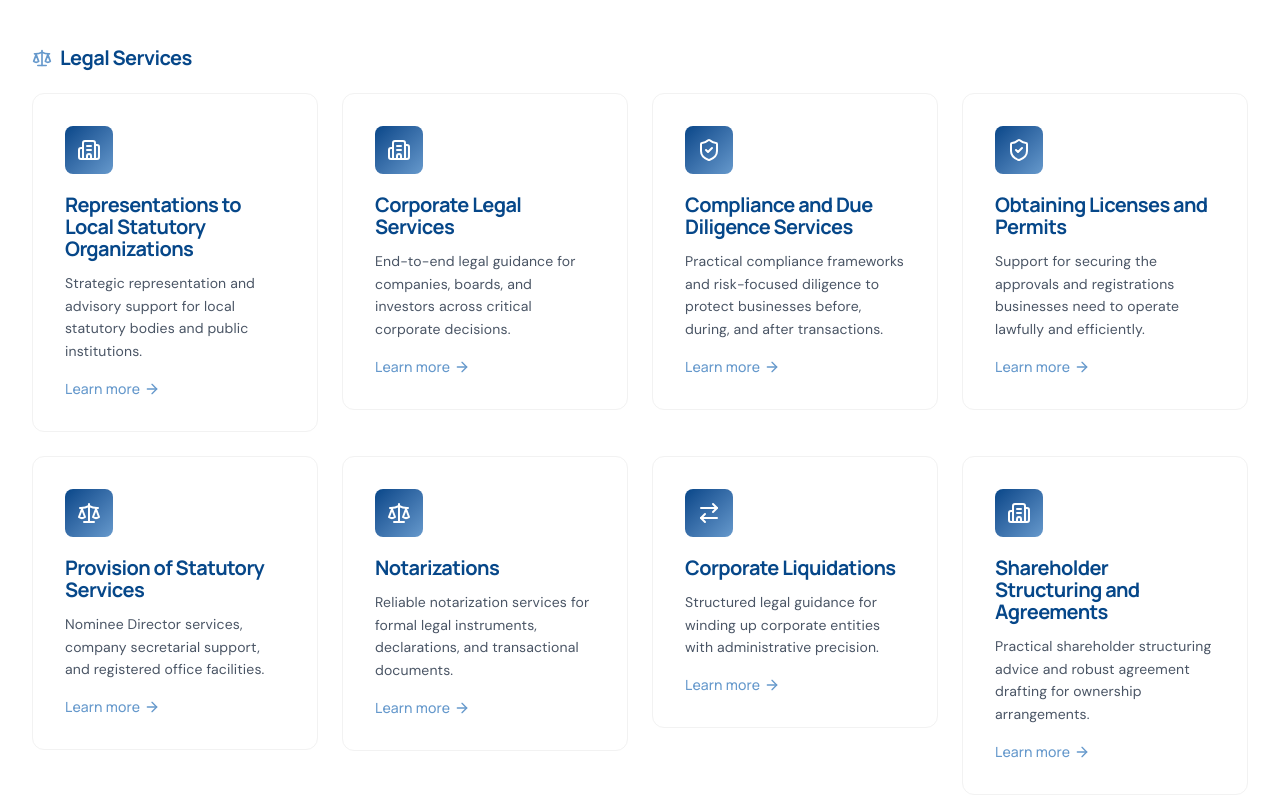
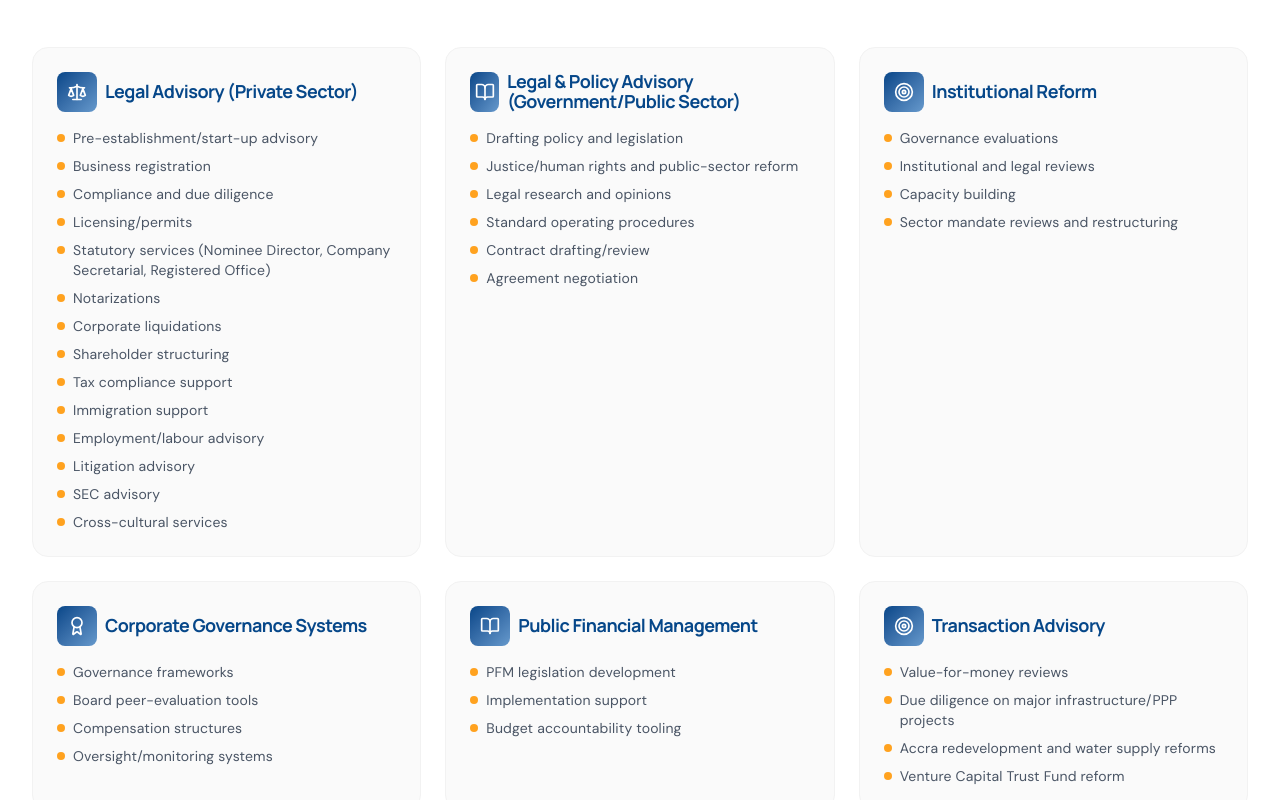
Before and after one commit to Puzzle-Fxr/shawbellconsulting, a React (Vite) app: page / in a window 1280 px wide. Shown: the part 1820-2620 px from the top of the page. Built offline with nearby package versions, Linux system fonts and the light colour scheme.

Commit message:
feat: add service groups section with detailed offerings on Home page

```diff
--- a/src/pages/Home.tsx
+++ b/src/pages/Home.tsx
@@ -1,12 +1,94 @@
 import { Link } from 'react-router-dom';
 import { motion } from 'framer-motion';
 import { ArrowRight, Award, Users, BookOpen, Scale, ChevronRight, Star, Target, MapPin, Phone, Mail } from 'lucide-react';
-import ServiceCard from '../components/ServiceCard';
-import { legalServices, advisoryServices, briefs, people, partners, accolades } from '../lib/data';
+import { briefs, people, partners, accolades } from '../lib/data';
 
 export default function Home() {
   const founder = people.find(p => p.isFounder)!;
   const latestArticle = briefs[0];
+
+  const serviceGroups = [
+    {
+      title: 'Legal Advisory (Private Sector)',
+      icon: Scale,
+      items: [
+        'Pre-establishment/start-up advisory',
+        'Business registration',
+        'Compliance and due diligence',
+        'Licensing/permits',
+        'Statutory services (Nominee Director, Company Secretarial, Registered Office)',
+        'Notarizations',
+        'Corporate liquidations',
+        'Shareholder structuring',
+        'Tax compliance support',
+        'Immigration support',
+        'Employment/labour advisory',
+        'Litigation advisory',
+        'SEC advisory',
+        'Cross-cultural services',
+      ],
+    },
+    {
+      title: 'Legal & Policy Advisory (Government/Public Sector)',
+      icon: BookOpen,
+      items: [
+        'Drafting policy and legislation',
+        'Justice/human rights and public-sector reform',
+        'Legal research and opinions',
+        'Standard operating procedures',
+        'Contract drafting/review',
+        'Agreement negotiation',
+      ],
+    },
+    {
+      title: 'Institutional Reform',
+      icon: Target,
+      items: [
+        'Governance evaluations',
+        'Institutional and legal reviews',
+        'Capacity building',
+        'Sector mandate reviews and restructuring',
+      ],
+    },
+    {
+      title: 'Corporate Governance Systems',
+      icon: Award,
+      items: [
+        'Governance frameworks',
+        'Board peer-evaluation tools',
+        'Compensation structures',
+        'Oversight/monitoring systems',
+      ],
+    },
+    {
+      title: 'Public Financial Management',
+      icon: BookOpen,
+      items: [
+        'PFM legislation development',
+        'Implementation support',
+        'Budget accountability tooling',
+      ],
+    },
+    {
+      title: 'Transaction Advisory',
+      icon: Target,
+      items: [
+        'Value-for-money reviews',
+        'Due diligence on major infrastructure/PPP projects',
+        'Accra redevelopment and water supply reforms',
+        'Venture Capital Trust Fund reform',
+      ],
+    },
+    {
+      title: 'Investor & Intermediary Services',
+      icon: Users,
+      items: [
+        'Linking foreign investors to local partners',
+        'Liaison with regulators',
+        'Sector guides for new investors',
+      ],
+    },
+  ];
 
   return (
     <div className="page-enter">
@@ -155,33 +237,41 @@ export default function Home() {
             <h2 className="font-heading font-bold text-3xl md:text-4xl text-steel leading-tight mb-4">
               Integrated Legal & Advisory Services
             </h2>
-            <p className="text-gray-500 max-w-2xl mx-auto">
-              From corporate law and litigation to strategic business advisory and digital transformation, we provide comprehensive counsel.
+            <p className="text-gray-500 max-w-3xl mx-auto">
+              Our work spans private-sector legal counsel, government and public-sector reform, institutional strengthening, public financial management, transaction support, and investor intermediary services.
             </p>
           </div>
 
-          {/* Legal Services */}
-          <div className="mb-10">
-            <h3 className="font-heading font-semibold text-xl text-steel mb-6 flex items-center gap-2">
-              <Scale className="w-5 h-5 text-ocean" /> Legal Services
-            </h3>
-            <div className="grid md:grid-cols-2 lg:grid-cols-4 gap-6">
-              {legalServices.map((s, i) => (
-                <ServiceCard key={s.id} {...s} href={`/legal-services/${s.id}`} index={i} />
-              ))}
-            </div>
-          </div>
+          <div className="grid lg:grid-cols-2 xl:grid-cols-3 gap-6 mb-12">
+            {serviceGroups.map((group, i) => {
+              const Icon = group.icon;
 
-          {/* Business Advisory */}
-          <div className="mb-12">
-            <h3 className="font-heading font-semibold text-xl text-steel mb-6 flex items-center gap-2">
-              <Target className="w-5 h-5 text-pumpkin" /> Business Advisory Services
-            </h3>
-            <div className="grid md:grid-cols-2 lg:grid-cols-4 gap-6">
-              {advisoryServices.map((s, i) => (
-                <ServiceCard key={s.id} {...s} href={`/business-advisory/${s.id}`} index={i} />
-              ))}
-            </div>
+              return (
+                <motion.div
+                  key={group.title}
+                  initial={{ opacity: 0, y: 20 }}
+                  whileInView={{ opacity: 1, y: 0 }}
+                  viewport={{ once: true }}
+                  transition={{ duration: 0.35, delay: i * 0.06 }}
+                  className="bg-platinum/40 rounded-2xl border border-platinum p-6 h-full"
+                >
+                  <div className="flex items-center gap-2 mb-4">
+                    <div className="w-10 h-10 bg-gradient-to-br from-steel to-ocean rounded-lg flex items-center justify-center">
+                      <Icon className="w-5 h-5 text-white" />
+                    </div>
+                    <h3 className="font-heading font-bold text-lg text-steel">{group.title}</h3>
+                  </div>
+                  <ul className="space-y-2 text-sm text-gray-600">
+                    {group.items.map(item => (
+                      <li key={item} className="flex items-start gap-2">
+                        <span className="mt-1.5 w-2 h-2 bg-pumpkin rounded-full shrink-0"></span>
+                        <span>{item}</span>
+                      </li>
+                    ))}
+                  </ul>
+                </motion.div>
+              );
+            })}
           </div>
 
           <div className="text-center">
```
